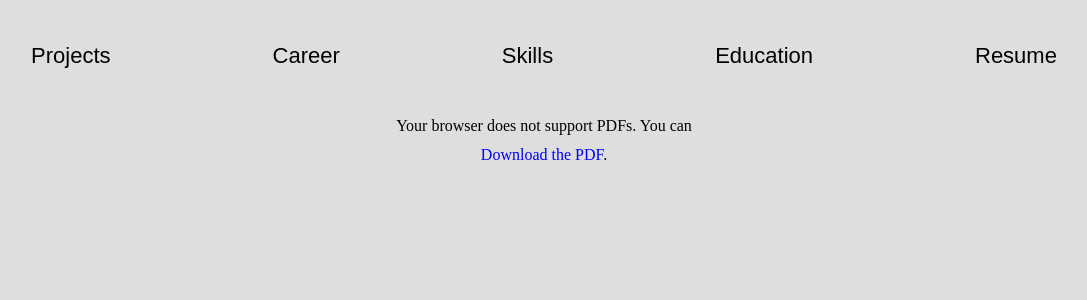
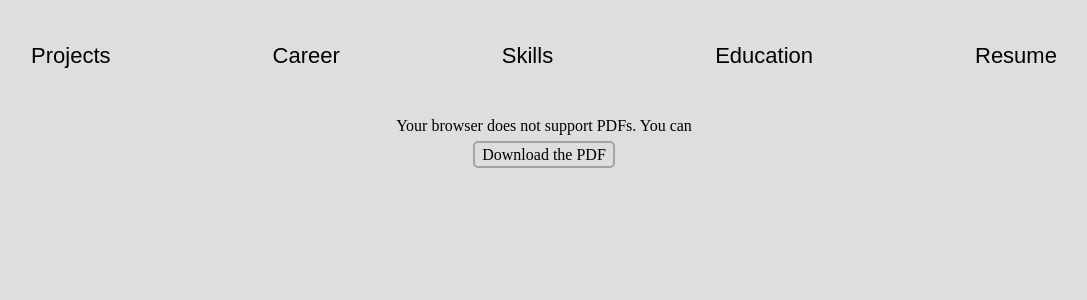
Before and after one commit to coding-enthusiastic/Portfolio, a React (Vite) app: page /resume in a window 1280 px wide. Shown: the top 300 px of the page, without its empty margins (96-1183 px from the left). Built offline with nearby package versions, Linux system fonts and the light colour scheme; a web font is replaced by a local one.

Commit message:
updated resume loading

```diff
--- a/src/pages/Resume/Resume.jsx
+++ b/src/pages/Resume/Resume.jsx
@@ -1,19 +1,36 @@
+import { useEffect, useState } from "react";
 import styles from "./Resume.module.css";
 
 function Resume() {
+  const [isLoading, setIsLoading] = useState(true);
+  const pdfLink = "/CV.pdf";
+
+  useEffect(() => {
+    const timer = setTimeout(() => {
+      setIsLoading(false);
+    }, 1000);
+
+    return () => clearTimeout(timer);
+  });
+
   return (
     <div className={styles.pdfScreen}>
+      {isLoading ? (
+        <p>Loading Resume...</p>
+      ) : (
         <object
-        data="/src/assets/pdf/CV.pdf"
+          data={pdfLink}
           type="application/pdf"
           width="100%"
           height="1000px"
+          onError={() => console.error("Failed to load PDF..!")}
         >
           <p className={styles.pdfErrorText}>
             Your browser does not support PDFs. You can{<br />}
-          <a href="/src/assets/pdf/CV.pdf">Download the PDF</a>.
+            <a href="/CV.pdf">Download the PDF</a>
           </p>
         </object>
+      )}
     </div>
   );
 }
--- a/src/pages/Resume/Resume.module.css
+++ b/src/pages/Resume/Resume.module.css
@@ -1,10 +1,16 @@
+.pdfScreen {
+  text-align: center;
+}
+
 .pdfErrorText {
   text-align: center;
   line-height: 1.8;
 }
 
 .pdfErrorText a {
-  color: blue;
+  border: 2px solid rgb(164, 164, 164);
+  border-radius: 5px;
+  padding: 3px 7px;
 }
 
 @media (min-width: 1444px) {
```
Also changed, not shown: 6 other files (tests, documents, lock files or other folders). Lines whose indentation alone changed are shown as unchanged.
